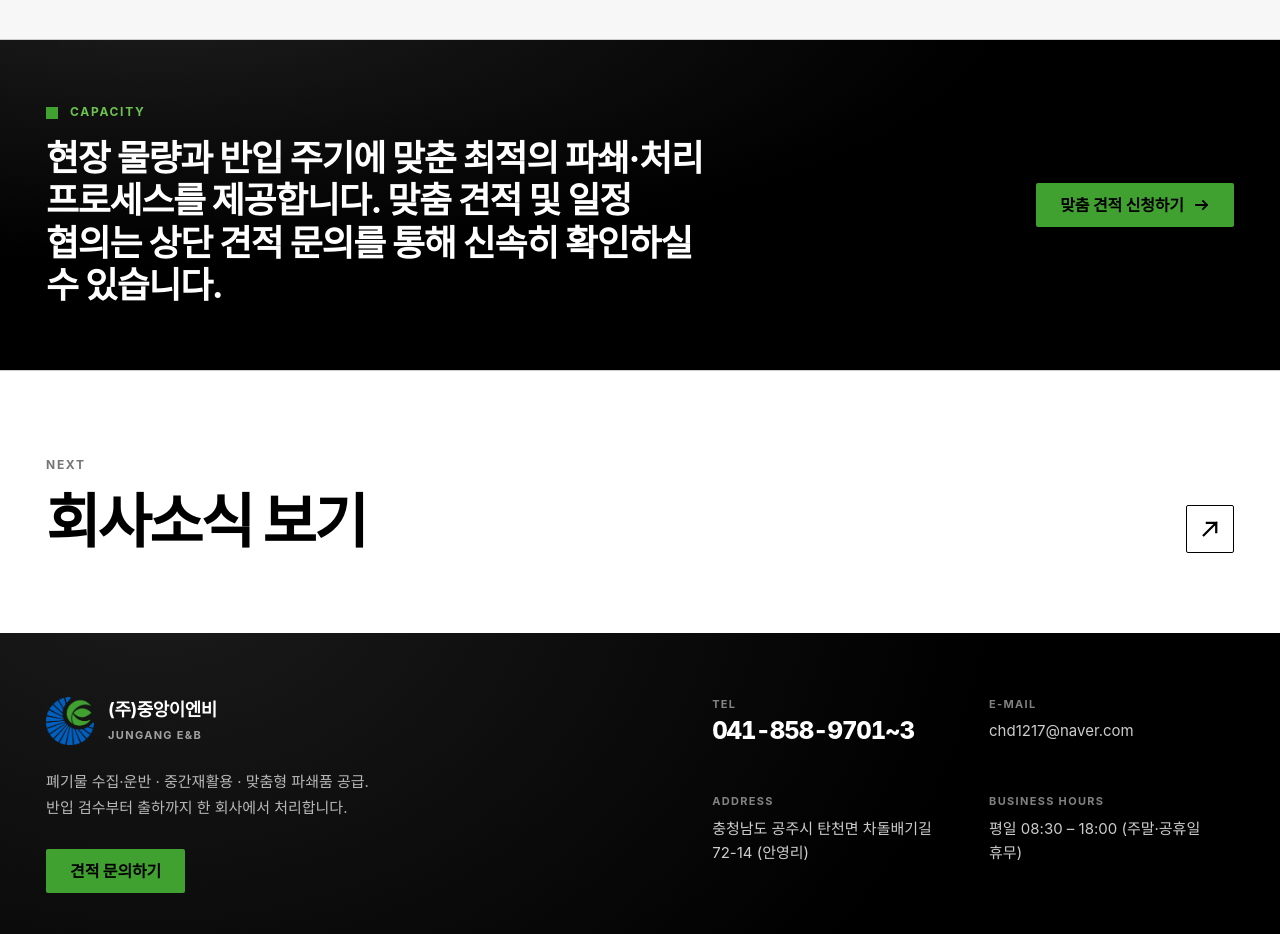
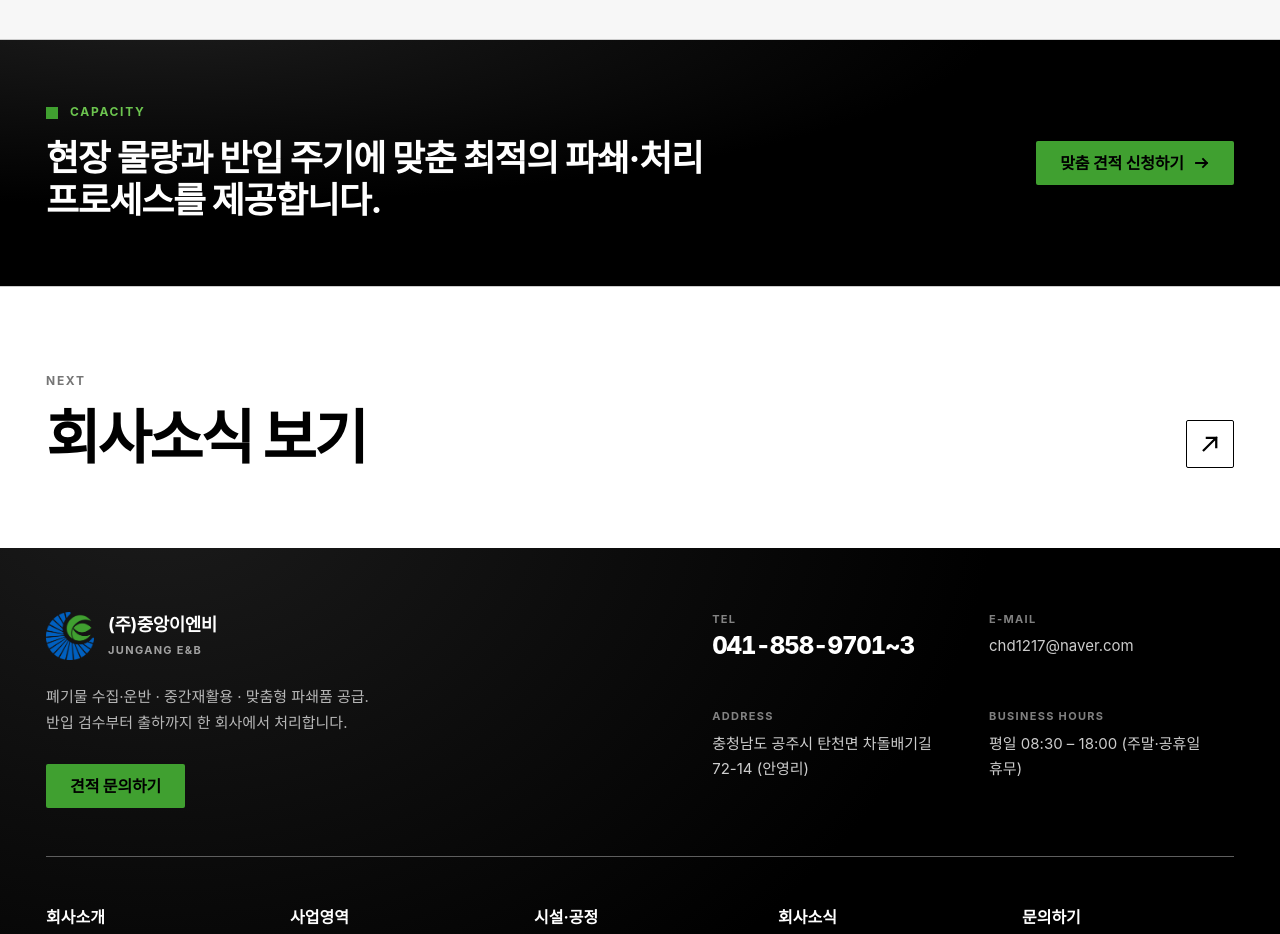
Before and after one commit to chd1217/jongang-enb, a Next.js app: page /equipment in a window 1280 px wide. Shown: the part 1240-2174 px from the top of the page. Built offline with nearby package versions, Linux system fonts and the light colour scheme; a web font is replaced by a local one.

Commit message:
처리공정·장비 페이지 CTA 문구 축약

```diff
--- a/app/(site)/equipment/page.tsx
+++ b/app/(site)/equipment/page.tsx
@@ -65,7 +65,7 @@ export default function EquipmentPage() {
 
       <CtaStrip
         eyebrow="Capacity"
-        title="현장 물량과 반입 주기에 맞춘 최적의 파쇄·처리 프로세스를 제공합니다. 맞춤 견적 및 일정 협의는 상단 견적 문의를 통해 신속히 확인하실 수 있습니다."
+        title="현장 물량과 반입 주기에 맞춘 최적의 파쇄·처리 프로세스를 제공합니다."
         href="/contact"
         cta="맞춤 견적 신청하기"
       />
--- a/app/(site)/process/page.tsx
+++ b/app/(site)/process/page.tsx
@@ -118,7 +118,7 @@ export default function ProcessPage() {
 
       <CtaStrip
         eyebrow="Contact"
-        title="사업장 폐기물 반입 및 처리 절차가 궁금하시면 언제든 문의해 주십시오. 현장 상황에 맞는 최적의 반입·처리 솔루션을 안내해 드립니다."
+        title="사업장 폐기물 반입 및 처리 절차가 궁금하시면 언제든 문의해 주십시오."
         href="/contact"
         cta="온라인 문의하기"
       />
```
